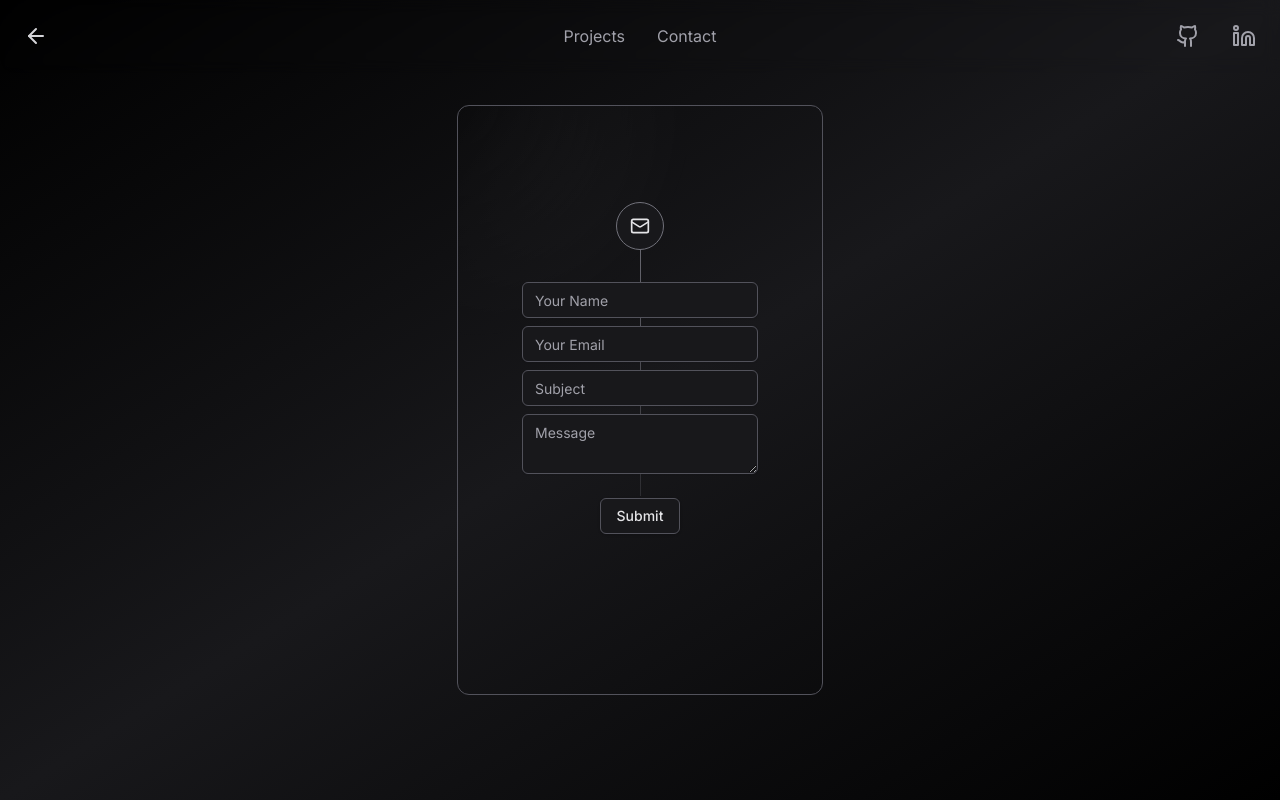
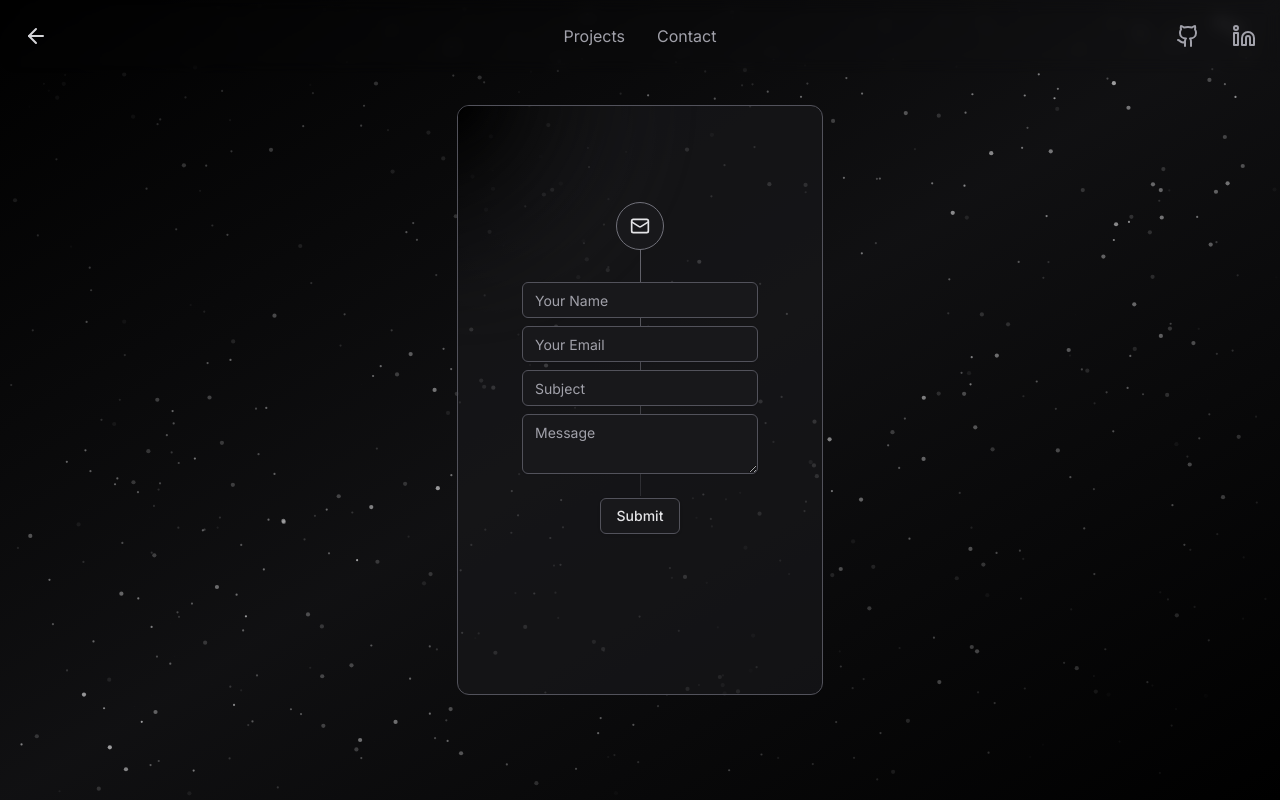
Before and after one commit to alexanderkonchar-personal/portfolio, a Next.js app: page /contact in a window 1280 px wide. Built offline with nearby package versions, Linux system fonts and the light colour scheme; no server answers; what tailwindcss-debug-screens would draw is missing.

Commit message:
Added particle effect to other pages

```diff
--- a/app/components/card.tsx
+++ b/app/components/card.tsx
@@ -23,7 +23,7 @@ export const Card: React.FC<PropsWithChildren> = ({ children }) => {
 	return (
 		<div
 			onMouseMove={onMouseMove}
-			className="overflow-hidden relative duration-700 border rounded-xl hover:bg-zinc-800/10 group md:gap-8 hover:border-zinc-400/50 border-zinc-600 "
+			className="overflow-hidden relative duration-700 border rounded-xl bg-zinc-900/70 hover:bg-zinc-900/100 group md:gap-8 hover:border-zinc-400/50 border-zinc-600 "
 		>
 			<div className="pointer-events-none">
 				<div className="absolute inset-0 z-0  transition duration-1000 [mask-image:linear-gradient(black,transparent)]" />
--- a/app/contact/page.tsx
+++ b/app/contact/page.tsx
@@ -5,6 +5,8 @@ import {Card} from "../components/card";
 import {Input} from "@/components/ui/input"
 import {Textarea} from "@/components/ui/textarea"
 import {Button} from "@/components/ui/button"
+import Particles from "@/app/components/particles";
+import React from "react";
 
 const socials = [
     {
@@ -29,12 +31,16 @@ const socials = [
 
 export default function Example() {
     return (
-        <div className=" bg-gradient-to-tl from-zinc-900/0 via-zinc-900 to-zinc-900/0">
+        <div className="bg-gradient-to-tl from-black via-zinc-600/20 to-black">
             <Navigation/>
+            <Particles
+                className="absolute inset-0 -z-10 animate-fade-in"
+                quantity={1000}
+            />
             <div className="container flex items-center justify-center min-h-screen px-4 mx-auto">
                 <Card>
                     <div
-                        className="p-4 relative flex flex-col items-center gap-4 duration-700 group md:gap-8 md:py-24  lg:pb-40  md:p-16"
+                        className=" p-4 relative flex flex-col items-center gap-4 duration-700 group md:gap-8 md:py-24  lg:pb-40  md:p-16"
                     >
 								<span
                                     className="absolute w-px h-[90%] md:h-[60%] lg:h-[50%] bg-gradient-to-b from-zinc-500 to-zinc-500/25"
@@ -48,7 +54,8 @@ export default function Example() {
                               method="POST">
 
                             <input type="hidden" name="access_key" value="842e0009-97a5-4ad1-bce0-1e7034c0218e"/>
-                            <input type="hidden" name="redirect" value="https://alexanderkonchar.vercel.app/contact/success"/>
+                            <input type="hidden" name="redirect"
+                                   value="https://alexanderkonchar.vercel.app/contact/success"/>
                             {/*		<span*/}
                             {/*            className="lg:text-xl font-medium duration-150 xl:text-3xl text-zinc-200 group-hover:text-white font-display">*/}
                             {/*			{socials[1].handle}*/}
--- a/app/projects/page.tsx
+++ b/app/projects/page.tsx
@@ -6,6 +6,7 @@ import {Card} from "../components/card";
 import {Article} from "./article";
 import {Redis} from "@upstash/redis";
 import {Eye} from "lucide-react";
+import Particles from "@/app/components/particles";
 
 const redis = Redis.fromEnv();
 
@@ -38,9 +39,13 @@ export default async function ProjectsPage() {
         );
 
     return (
-        <div className="relative pb-16">
+        <div className="relative pb-16 bg-gradient-to-tl from-black via-zinc-600/0 to-black">
             <Navigation/>
-            <div className="px-6 pt-20 mx-auto space-y-8 max-w-7xl lg:px-8 md:space-y-16 md:pt-24 lg:pt-32">
+            <Particles
+                className="absolute inset-0 -z-10 animate-fade-in"
+                quantity={1000}
+            />
+            <div className="px-6 pt-20 mx-auto space-y-8 max-w-7xl lg:px-8 md:space-y-16 md:pt-24 lg:pt-32 ">
                 <div className="max-w-2xl mx-auto lg:mx-0">
                     <h2 className="text-3xl font-bold tracking-tight text-zinc-100 sm:text-4xl">
                         Projects
```
